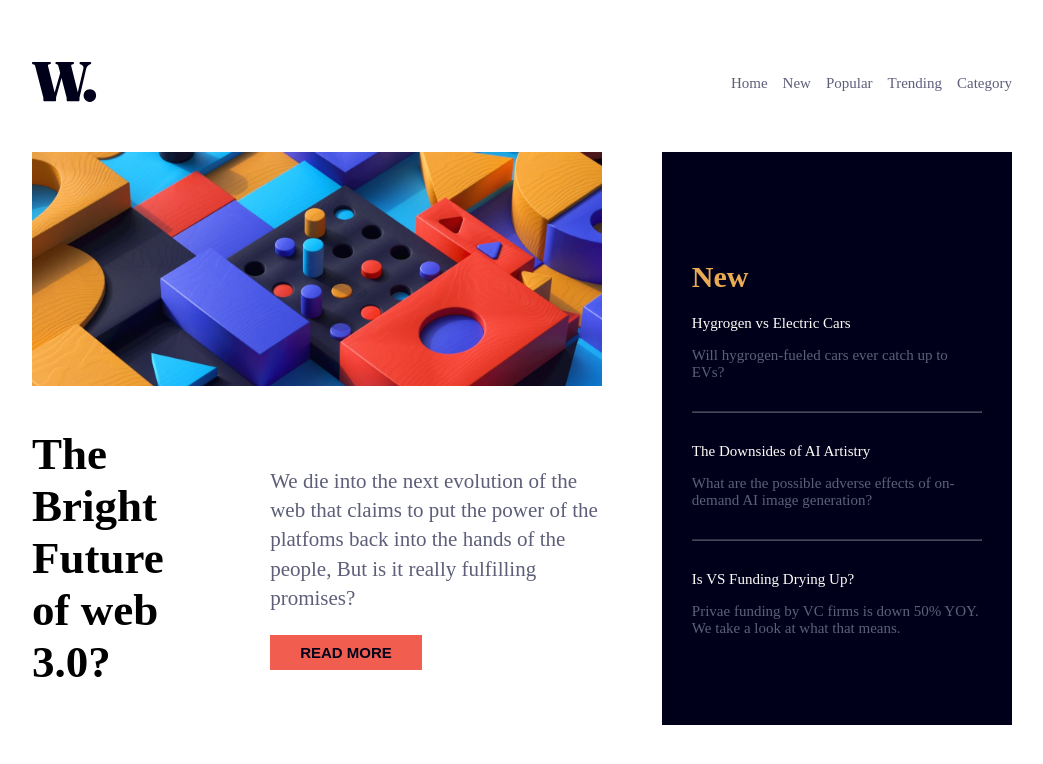
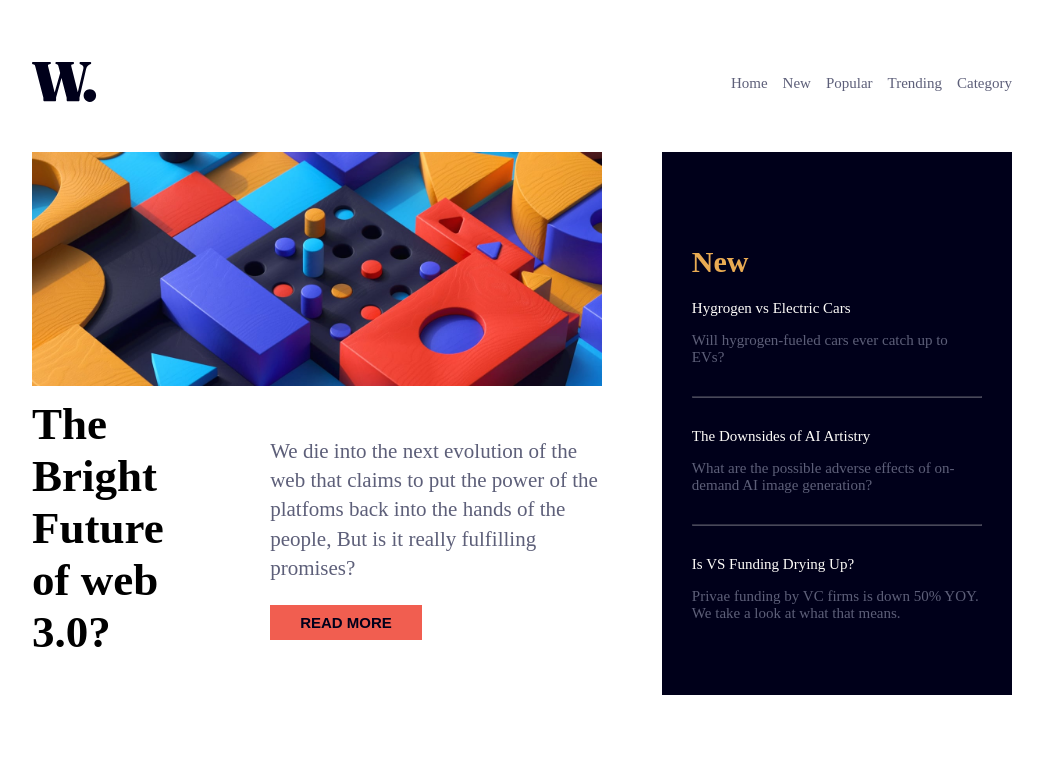
Before and after one commit to abmanaf/News-Home-page, a React (Vite) app: page / in a window 1280 px wide. Shown: the top 764 px of the page, without its empty margins (118-1161 px from the left). Built offline with nearby package versions, Linux system fonts and the light colour scheme.

Commit message:
changes made

```diff
--- a/src/App.css
+++ b/src/App.css
@@ -52,6 +52,7 @@ a {
   display: flex;
   align-items: center;
   gap: 6em;
+  margin-top: -2em;
 }
 .right-container {
   background-color: var(--very-dark-blue);
```
